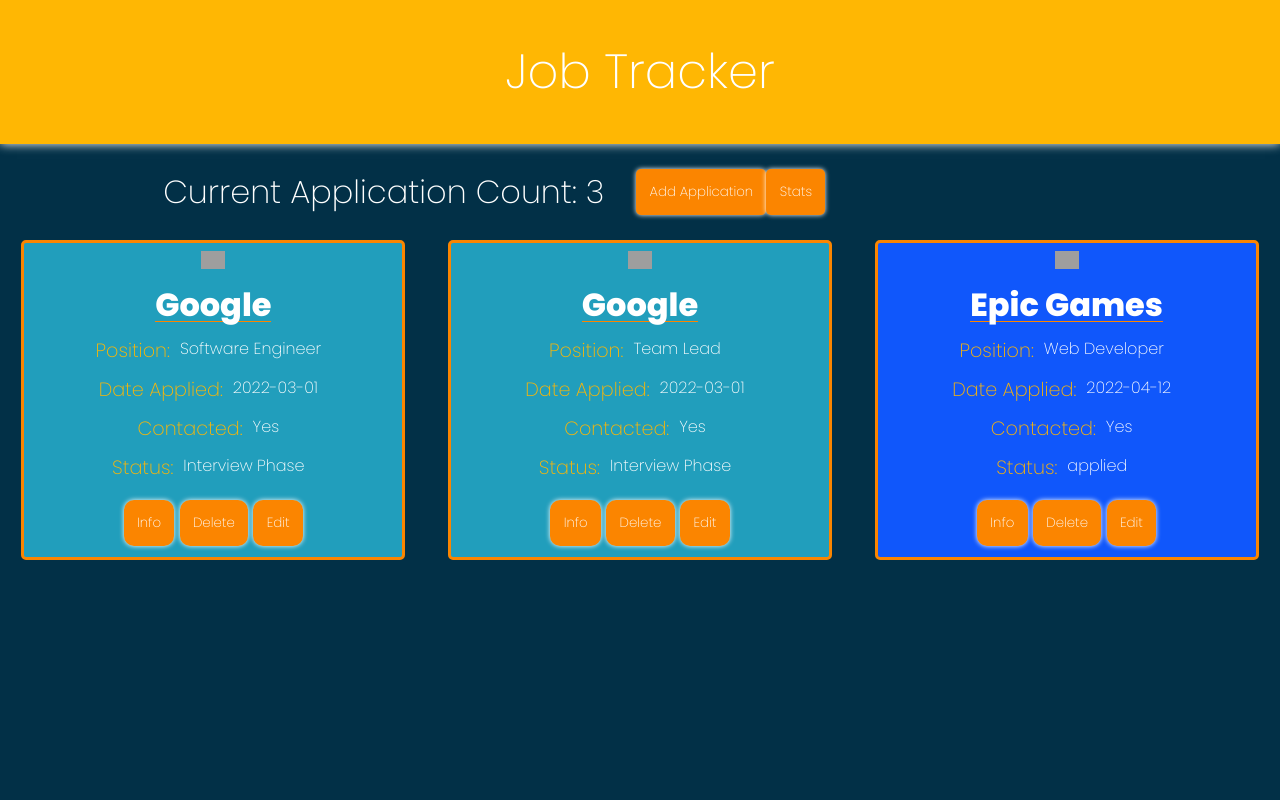
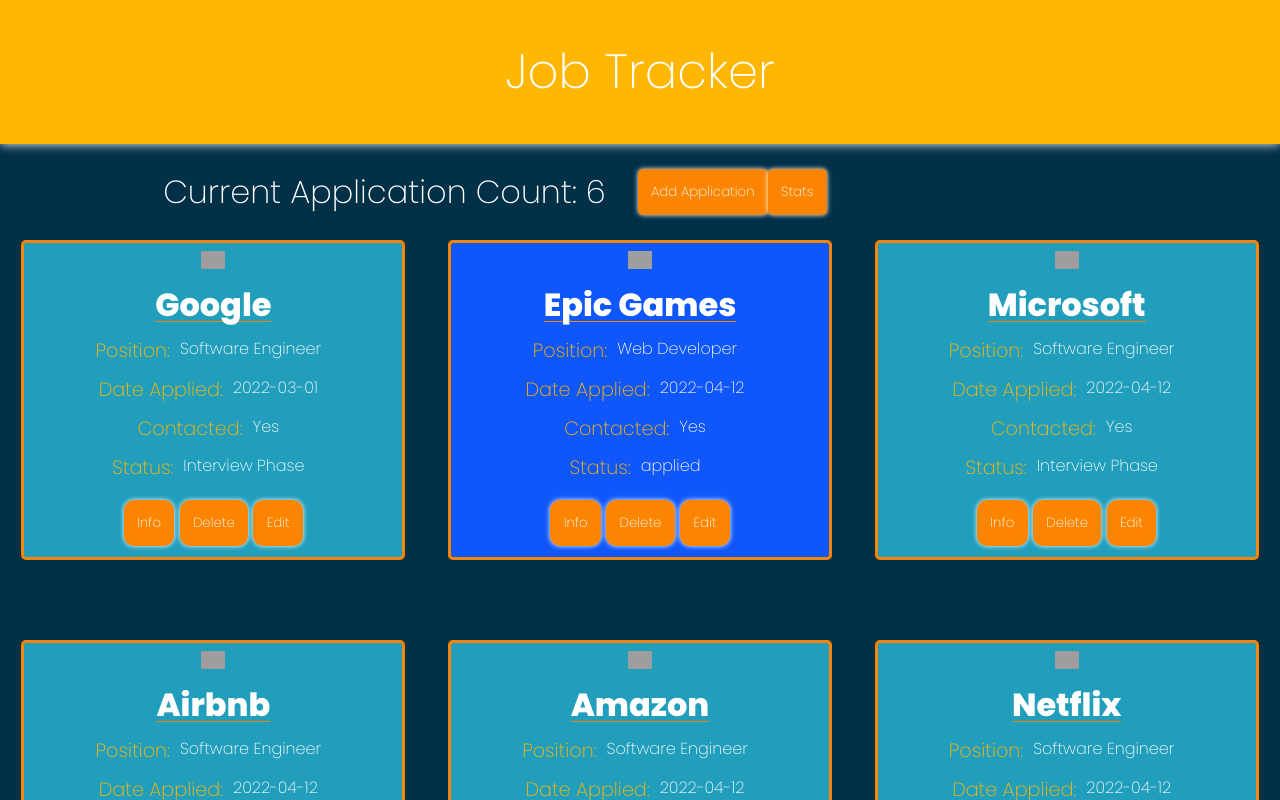
Before and after one commit to GeoffKellyNC/job-tracker-app, a React (Create React App) app: page / in a window 1280 px wide. Shown: the top 800 px of the page. Built offline with nearby package versions, Linux system fonts and the light colour scheme; grey boxes are pictures that could not be loaded.

Commit message:
UI changes on homepage.

```diff
--- a/src/App.js
+++ b/src/App.js
@@ -11,6 +11,9 @@
 import Stats from './components/Stats';
 import CompanyData from './components/CompanyData';
 import About from './components/About';
+
+//! -- Importing Data -- //
+import applicationData from './data/dummyData'
 
 //! Initial Form Values Object
 const initialFormValues = {
@@ -30,65 +33,11 @@
   otherNotes: '',
 }
 
-const demoApplication = {
-  id: uuid(),
-  companyName: 'Google',
-  companyPhone: '123-456-7890',
-  companyWeb: 'www.google.com',
-  jobTitle: 'Software Engineer',
-  dateApplied: '2022-03-01',
-  jobDiscovery: 'Google',
-  salaryInfo: '$100,000',
-  contactQues: 'Yes',
-  contactName: 'John Doe',
-  contactPhone: '123-456-7890',
-  contactEmail: 'johndoe@email.com',
-  contactPosition: 'Manager',
-  currentStatus: 'Interview Phase',
-  otherNotes: 'Lorem ipsum dolor sit amet, consectetur adipiscing elit, sed do eiusmod tempor incididunt ut labore et dolore magna aliqua'
-}
-
-const demoApplication2 = {
-  id: uuid(),
-  companyName: 'Google',
-  companyPhone: '123-456-7890',
-  companyWeb: 'www.google.com',
-  jobTitle: 'Team Lead',
-  dateApplied: '2022-03-01',
-  jobDiscovery: 'Google',
-  salaryInfo: '$110,000',
-  contactQues: 'Yes',
-  contactName: 'John Doe',
-  contactPhone: '123-456-7890',
-  contactEmail: 'JohnDoe@email.com',
-  contactPosition: 'Manager',
-  currentStatus: 'Interview Phase',
-  otherNotes: 'Lorem ipsum dolor sit amet, consectetur adipiscing elit, sed do eiusmod tempor incididunt ut labore et dolore magna aliqua'
-}
-
-const demoApplication3 = {
-  id: uuid(),
-  companyName: 'Epic Games',
-  companyPhone: '123-456-7890',
-  companyWeb: 'www.epicgames.com',
-  jobTitle: 'Web Developer',
-  dateApplied: '2022-04-12',
-  jobDiscovery: 'Epic Games',
-  salaryInfo: '$90,000',
-  contactQues: 'Yes',
-  contactName: 'John Doe',
-  contactPhone: '123-456-7890',
-  contactEmail: 'johndoe@email.com',
-  contactPosition: 'Manager',
-  currentStatus: 'applied',
-  otherNotes: 'Lorem ipsum dolor sit amet, consectetur adipiscing elit, sed do eiusmod tempor incididunt ut labore et dolore magna aliqua'
-}
-
 function App() {
   //! State
 
   const [formValues, setFormValues] = useState(initialFormValues);
-  const [application,setApplication] = useState([demoApplication,demoApplication2,demoApplication3]);
+  const [application,setApplication] = useState(applicationData);
   const [appCount, setAppCount] = useState(application.length);
   const [totalApps, setTotalApps] = useState(application.length);
   //! --End State -- //
@@ -139,7 +88,8 @@
     setApplication(newAppList);
     setAppCount(appCount - 1);
   }
-    //! --Edit Form Function --//
+    //*/: --Edit Form Function --//
+
     const updateEdit = (e, editApp) => {
       e.preventDefault();
       setApplication(application.map(app => {
@@ -150,7 +100,7 @@
       }))
       history.push('/')
     }
-    //! --End Edit Form Function --//
+    //* --End Edit Form Function --//
 
 
 
--- a/src/components/AppForm.js
+++ b/src/components/AppForm.js
@@ -43,7 +43,7 @@
                 <label>Company Web</label>
                 <input
                     name = 'companyWeb'
-                    type = 'url'
+                    type = 'text'
                     placeholder = 'Company Web Address'
                     value = {values.companyWeb}
                     onChange = {handleChange}
--- a/src/components/ApplicationItems.js
+++ b/src/components/ApplicationItems.js
@@ -29,8 +29,8 @@
                     case status = ('approved'):
                         containerClass = 'app-home-items approved'
                         break;
-                    case status = ('pending'):
-                        containerClass = 'app-home-items pending'
+                    case status = ('offer'):
+                        containerClass = 'app-home-items offer'
                         break;
                     case status = ('applied'):
                         containerClass = 'app-home-items applied'
--- a/src/components/styles/ApplicationItems.css
+++ b/src/components/styles/ApplicationItems.css
@@ -11,7 +11,7 @@
 .app-home-items{
     display: flex;
     flex-wrap: wrap;
-    margin: 0 auto;
+    margin: 0 auto 5em;
     width: 30%;
     background-color: #219EBC;
     /* background-color: #f93d67; */
@@ -29,6 +29,9 @@
 }
 .applied{
     background-color: #1057fb;
+}
+.offer{
+    background-color: #06b724;
 }
 
 .app-home-items h3{
--- /dev/null
+++ b/src/data/dummyData.js
@@ -0,0 +1,114 @@
+import { v4 as uuid } from 'uuid';
+
+const applicationData =  [
+    {
+        id: uuid(),
+        companyName: 'Google',
+        companyPhone: '123-456-7890',
+        companyWeb: 'www.google.com',
+        jobTitle: 'Software Engineer',
+        dateApplied: '2022-03-01',
+        jobDiscovery: 'Google',
+        salaryInfo: '$100,000',
+        contactQues: 'Yes',
+        contactName: 'John Doe',
+        contactPhone: '123-456-7890',
+        contactEmail: 'johndoe@email.com',
+        contactPosition: 'Manager',
+        currentStatus: 'Interview Phase',
+        otherNotes: 'Lorem ipsum dolor sit amet, consectetur adipiscing elit, sed do eiusmod tempor incididunt ut labore et dolore magna aliqua'
+    },
+
+    {
+        id: uuid(),
+        companyName: 'Epic Games',
+        companyPhone: '123-456-7890',
+        companyWeb: 'www.epicgames.com',
+        jobTitle: 'Web Developer',
+        dateApplied: '2022-04-12',
+        jobDiscovery: 'Epic Games',
+        salaryInfo: '$90,000',
+        contactQues: 'Yes',
+        contactName: 'John Doe',
+        contactPhone: '123-456-7890',
+        contactEmail: 'johndoe@email.com',
+        contactPosition: 'Manager',
+        currentStatus: 'applied',
+        otherNotes: 'Lorem ipsum dolor sit amet, consectetur adipiscing elit, sed do eiusmod tempor incididunt ut labore et dolore magna aliqua'
+    },
+
+    {
+        id: uuid(),
+        companyName: 'Microsoft',
+        companyPhone: '123-456-7890',
+        companyWeb: 'www.microsoft.com',
+        jobTitle: 'Software Engineer',
+        dateApplied: '2022-04-12',
+        jobDiscovery: 'Microsoft',
+        salaryInfo: '$100,000',
+        contactQues: 'Yes',
+        contactName: 'John Doe',
+        contactPhone: '123-456-7890',
+        contactEmail: 'johndoe@microsoft.com',
+        contactPosition: 'Manager',
+        currentStatus: 'Interview Phase',
+        otherNotes: 'Lorem ipsum dolor sit amet, consectetur adipiscing elit, sed do eiusmod tempor incididunt ut labore et dolore magna aliqua'
+    },
+
+    {
+        id: uuid(),
+        companyName: 'Airbnb',
+        companyPhone: '123-456-7890',
+        companyWeb: 'www.airbnb.com',
+        jobTitle: 'Software Engineer',
+        dateApplied: '2022-04-12',
+        jobDiscovery: 'Airbnb',
+        salaryInfo: '$100,000',
+        contactQues: 'Yes',
+        contactName: 'John Doe',
+        contactPhone: '123-456-7890',
+        contactEmail: 'johndoe@airbnb.com',
+        contactPosition: 'Manager',
+        currentStatus: 'Interview Phase',
+        otherNotes: 'Lorem ipsum dolor sit amet, consectetur adipiscing elit, sed do eiusmod tempor incididunt ut labore et dolore magna aliqua'
+    },
+
+    {
+        id: uuid(),
+        companyName: 'Amazon',
+        companyPhone: '123-456-7890',
+        companyWeb: 'www.amazon.com',
+        jobTitle: 'Software Engineer',
+        dateApplied: '2022-04-12',
+        jobDiscovery: 'Amazon',
+        salaryInfo: '$100,000',
+        contactQues: 'Yes',
+        contactName: 'John Doe',
+        contactPhone: '123-456-7890',
+        contactEmail: 'johndoe@amazon.com',
+        contactPosition: 'Manager',
+        currentStatus: 'Interview Phase',
+        otherNotes: 'Lorem ipsum dolor sit amet, consectetur adipiscing elit, sed do eiusmod tempor incididunt ut labore et dolore magna aliqua'
+    },
+
+    {
+        id: uuid(),
+        companyName: 'Netflix',
+        companyPhone: '123-456-7890',
+        companyWeb: 'www.netflix.com',
+        jobTitle: 'Software Engineer',
+        dateApplied: '2022-04-12',
+        jobDiscovery: 'Netflix',
+        salaryInfo: '$100,000',
+        contactQues: 'Yes',
+        contactName: 'John Doe',
+        contactPhone: '123-456-7890',
+        contactEmail: 'johndoe@netflix.com',
+        contactPosition: 'Manager',
+        currentStatus: 'Interview Phase',
+        otherNotes: 'Lorem ipsum dolor sit amet, consectetur adipiscing elit, sed do eiusmod tempor incididunt ut labore et dolore magna aliqua'
+    }
+
+  ]
+
+  export default applicationData;
```
Also changed, not shown: 1 other file (tests, documents, lock files or other folders).
